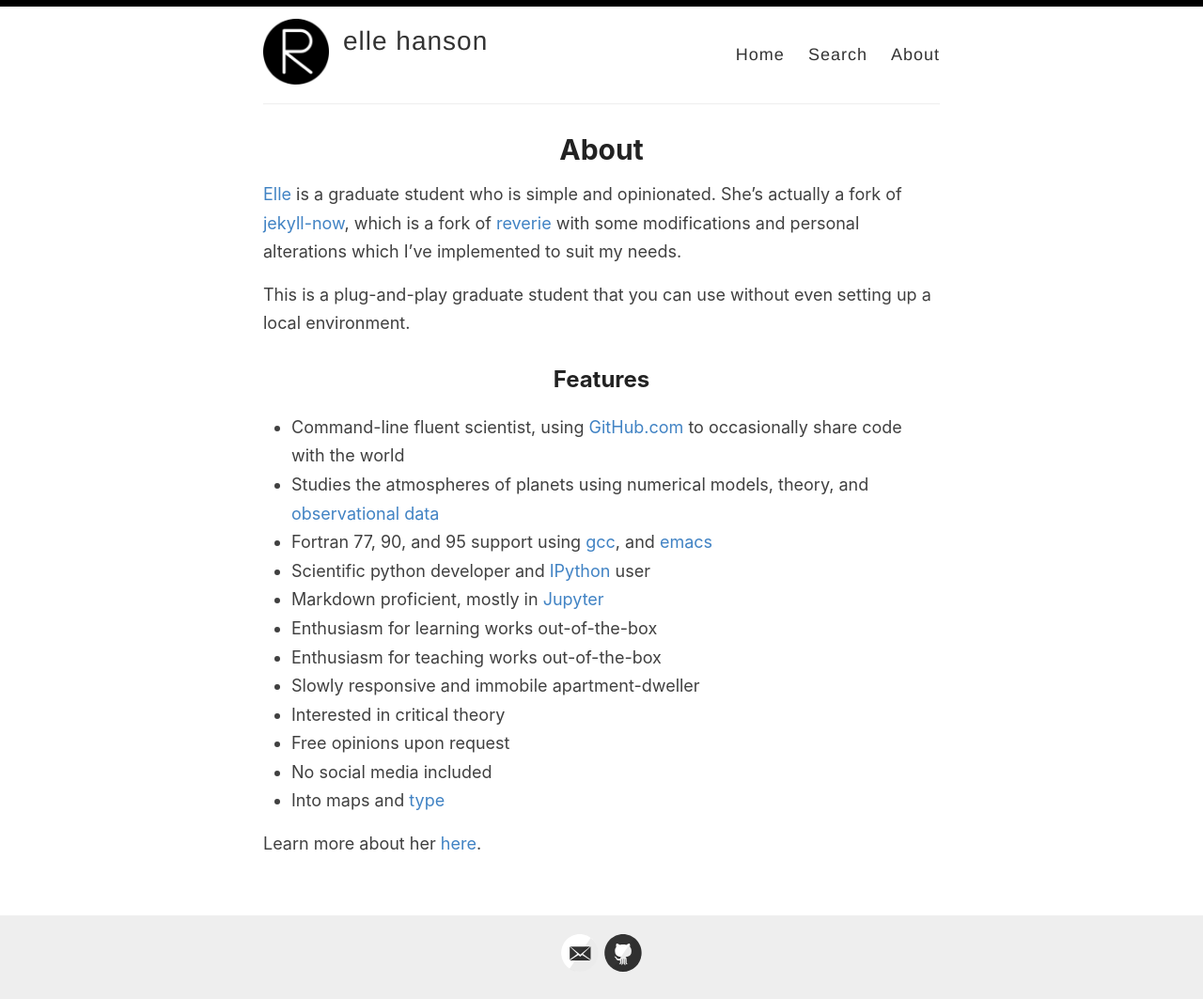
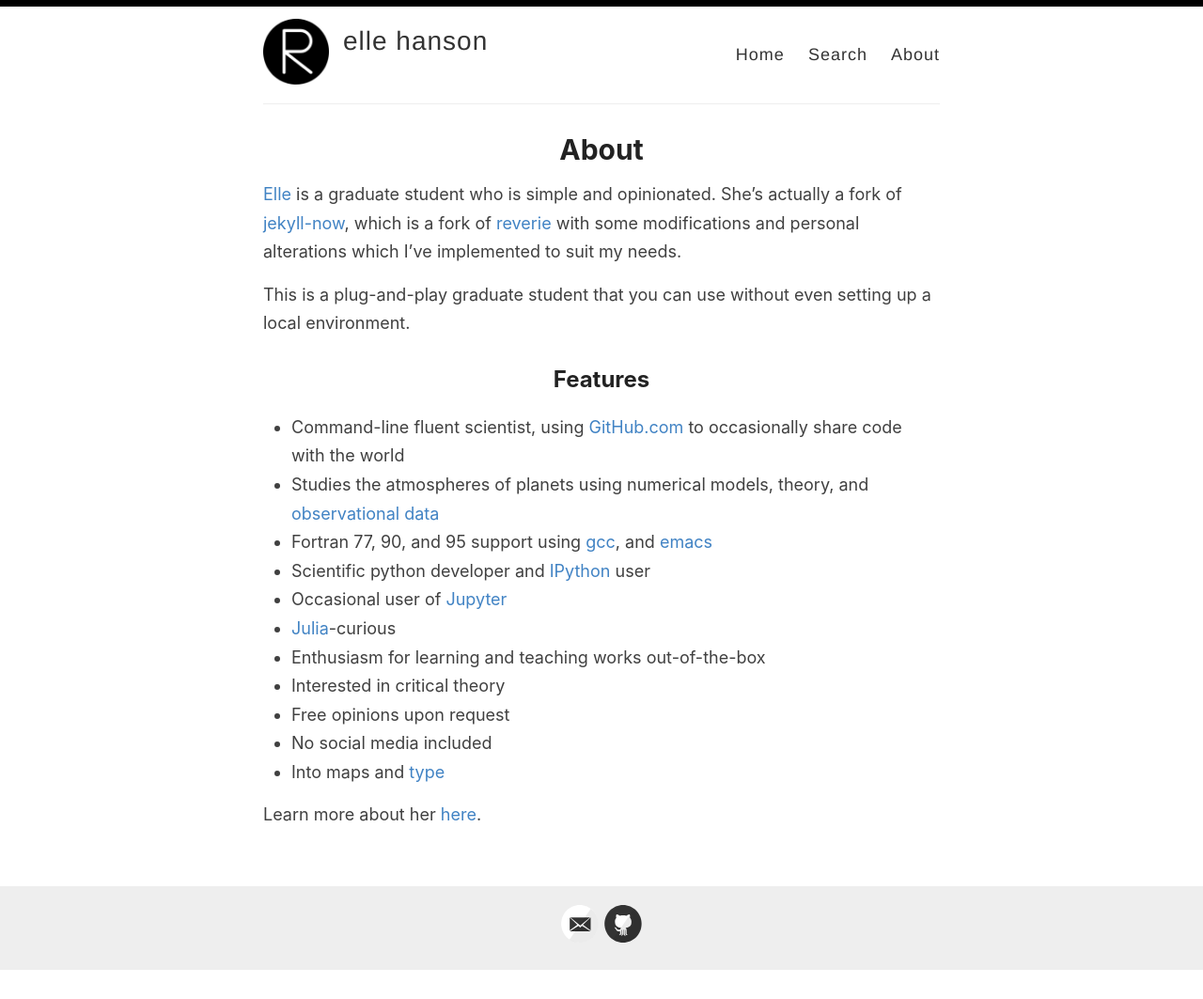
Before and after one commit to ellequelle/ellequelle.github.io-old, a Jekyll site: the page built from _pages/about.md, in a window 1280 px wide. Shown: the whole page at 94% size. Built offline with Jekyll 4.4.1, drawn with Linux system fonts in a browser that asks for light colours; after the commit the page ends 1033 px from its top, so only the background shows below that.

Commit message:
Update about.md

```diff
--- a/_pages/about.md
+++ b/_pages/about.md
@@ -14,10 +14,9 @@ This is a plug-and-play graduate student that you can use without even setting u
 - Studies the atmospheres of planets using numerical models, theory, and [observational](https://solarsystem.nasa.gov/missions/mars-reconnaissance-orbiter/in-depth/) [data](https://solarsystem.nasa.gov/missions/cassini/overview/)
 - Fortran 77, 90, and 95 support using [gcc](https://gcc.gnu.org), and [emacs](https://www.gnu.org/software/emacs/)
 - Scientific python developer and [IPython](https://ipython.org) user
-- Markdown proficient, mostly in [Jupyter](https://jupyter.org)
-- Enthusiasm for learning works out-of-the-box
-- Enthusiasm for teaching works out-of-the-box
-- Slowly responsive and immobile apartment-dweller
+- Occasional user of [Jupyter](https://jupyter.org)
+- [Julia](https://julialang.org)-curious
+- Enthusiasm for learning and teaching works out-of-the-box
 - Interested in critical theory
 - Free opinions upon request
 - No social media included
```
